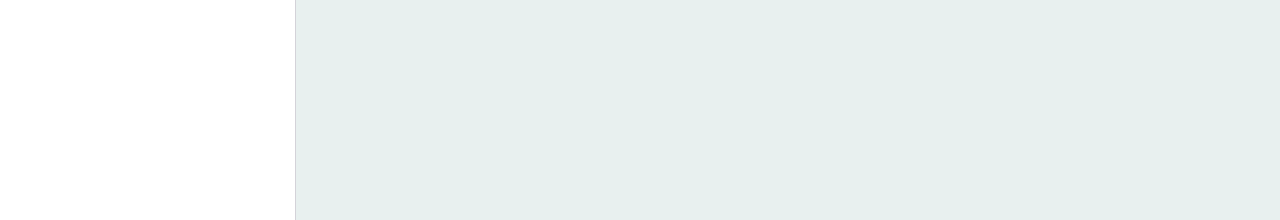
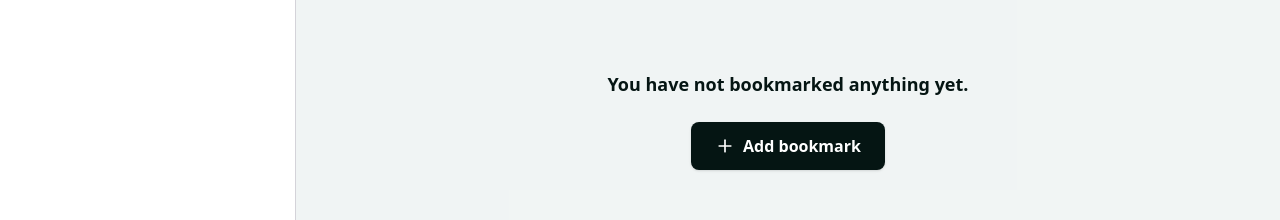
Before and after one commit to alann13/Bookmark-App, a Next.js app: page /bookmark-manager in a window 1280 px wide. Shown: the part 319-539 px from the top of the page. Built offline with nearby package versions, Linux system fonts and the light colour scheme; no server answers.

Commit message:
bookmark grid empty state work

```diff
--- a/app/bookmark-manager/archive/page.tsx
+++ b/app/bookmark-manager/archive/page.tsx
@@ -1,4 +1,5 @@
 import { BookmarkList } from '@/components/bookmark-list'
+import { EmptyState } from '@/components/empty-state'
 import { Header } from '@/components/header'
 import { getBookmarks } from '@/lib/data'
 
@@ -7,6 +8,17 @@ export default async function ArchivePage(props: { searchParams: Promise<{ sort?
   const sort = searchParams.sort || 'recent'
   const filterTags = searchParams.tags ? searchParams.tags.split(',') : []
   const bookmarks = await getBookmarks(sort, filterTags, true)
+
+  if (bookmarks.length === 0) {
+    return (
+      <>
+        <Header />
+        <div className="flex-1 overflow-y-auto bg-neutral-50/50">
+          <EmptyState message="There are no archived bookmarks" />
+        </div>
+      </>
+    )
+  }
 
   return (
     <>
--- a/components/add-bookmark-dialog.tsx
+++ b/components/add-bookmark-dialog.tsx
@@ -1,11 +1,15 @@
 'use client'
 
 import { Plus, X } from 'lucide-react'
-import { useState, useTransition } from 'react'
+import { ReactNode, useState, useTransition } from 'react'
 import { useToast } from '@/hooks/use-toast'
 import { createBookmark } from '@/lib/actions'
 
-export function AddBookmarkDialog() {
+interface AddBookmarkDialogProps {
+  trigger?: ReactNode
+}
+
+export function AddBookmarkDialog({ trigger }: AddBookmarkDialogProps) {
   const [isOpen, setIsOpen] = useState(false)
   const [isPending, startTransition] = useTransition()
   const [error, setError] = useState<string | null>(null)
@@ -36,10 +40,16 @@ export function AddBookmarkDialog() {
 
   return (
     <>
-      <button type="button" onClick={() => setIsOpen(true)} className="flex items-center gap-2 bg-neutral-900 hover:bg-neutral-800 text-white p-2.5 md:px-4 md:py-2.5 rounded-lg font-semibold transition-colors shadow-sm cursor-pointer">
-        <Plus className="w-5 h-5" />
-        <span className="hidden md:inline">Add bookmark</span>
-      </button>
+      {trigger ? (
+        <div onClick={() => setIsOpen(true)} className="inline-block cursor-pointer">
+          {trigger}
+        </div>
+      ) : (
+        <button type="button" onClick={() => setIsOpen(true)} className="flex items-center gap-2 bg-neutral-900 hover:bg-neutral-800 text-white p-2.5 md:px-4 md:py-2.5 rounded-lg font-semibold transition-colors shadow-sm cursor-pointer">
+          <Plus className="w-5 h-5" />
+          <span className="hidden md:inline">Add bookmark</span>
+        </button>
+      )}
 
       {isOpen && (
         <div className="fixed inset-0 z-50 flex items-center justify-center">
@@ -47,7 +57,7 @@ export function AddBookmarkDialog() {
           <button type="button" className="absolute inset-0 bg-black/50 backdrop-blur-sm cursor-default w-full h-full border-none p-0" onClick={() => setIsOpen(false)} aria-label="Close dialog" />
 
           {/* Modal Content */}
-          <div className="relative z-10 w-full max-w-[36rem] bg-white rounded-2xl shadow-2xl overflow-hidden flex flex-col max-h-[90vh]">
+          <div className="relative z-10 w-full max-w-[36rem] bg-white rounded-2xl shadow-2xl overflow-hidden flex flex-col max-h-[90vh] text-left">
             <div className="px-6 py-5 border-b border-neutral-100 flex items-center justify-between bg-white">
               <div>
                 <h2 className="text-xl font-bold text-neutral-900">Add a bookmark</h2>
--- a/components/bookmark-manager-client.tsx
+++ b/components/bookmark-manager-client.tsx
@@ -1,8 +1,11 @@
 'use client'
 
+import { Plus } from 'lucide-react'
 import { useState } from 'react'
 import type { BookmarkWithTags } from '@/db/types'
+import { AddBookmarkDialog } from './add-bookmark-dialog'
 import { BookmarkList } from './bookmark-list'
+import { EmptyState } from './empty-state'
 import { Header } from './header'
 
 interface BookmarkManagerClientProps {
@@ -17,6 +20,27 @@ export function BookmarkManagerClient({ initialBookmarks }: BookmarkManagerClien
     return bookmark.title.toLowerCase().includes(searchQuery.toLowerCase())
   })
 
+  // Show empty state if there are absolutely no bookmarks (not just no search results)
+  if (initialBookmarks.length === 0) {
+    return (
+      <>
+        <Header onSearch={setSearchQuery} />
+        <div className="flex-1 overflow-y-auto bg-neutral-50/50">
+          <EmptyState message="You have not bookmarked anything yet.">
+            <AddBookmarkDialog
+              trigger={
+                <button type="button" className="flex items-center gap-2 bg-neutral-900 hover:bg-neutral-800 text-white px-6 py-3 rounded-lg font-semibold transition-colors shadow-sm cursor-pointer">
+                  <Plus className="w-5 h-5" />
+                  <span>Add bookmark</span>
+                </button>
+              }
+            />
+          </EmptyState>
+        </div>
+      </>
+    )
+  }
+
   return (
     <>
       <Header onSearch={setSearchQuery} />
--- /dev/null
+++ b/components/empty-state.tsx
@@ -0,0 +1,15 @@
+import type { ReactNode } from 'react'
+
+interface EmptyStateProps {
+  message: string
+  children?: ReactNode
+}
+
+export function EmptyState({ message, children }: EmptyStateProps) {
+  return (
+    <div className="flex flex-col items-center justify-center h-full min-h-[400px] text-center px-4">
+      <h3 className="text-lg font-semibold text-neutral-900 mb-6">{message}</h3>
+      {children}
+    </div>
+  )
+}
```
